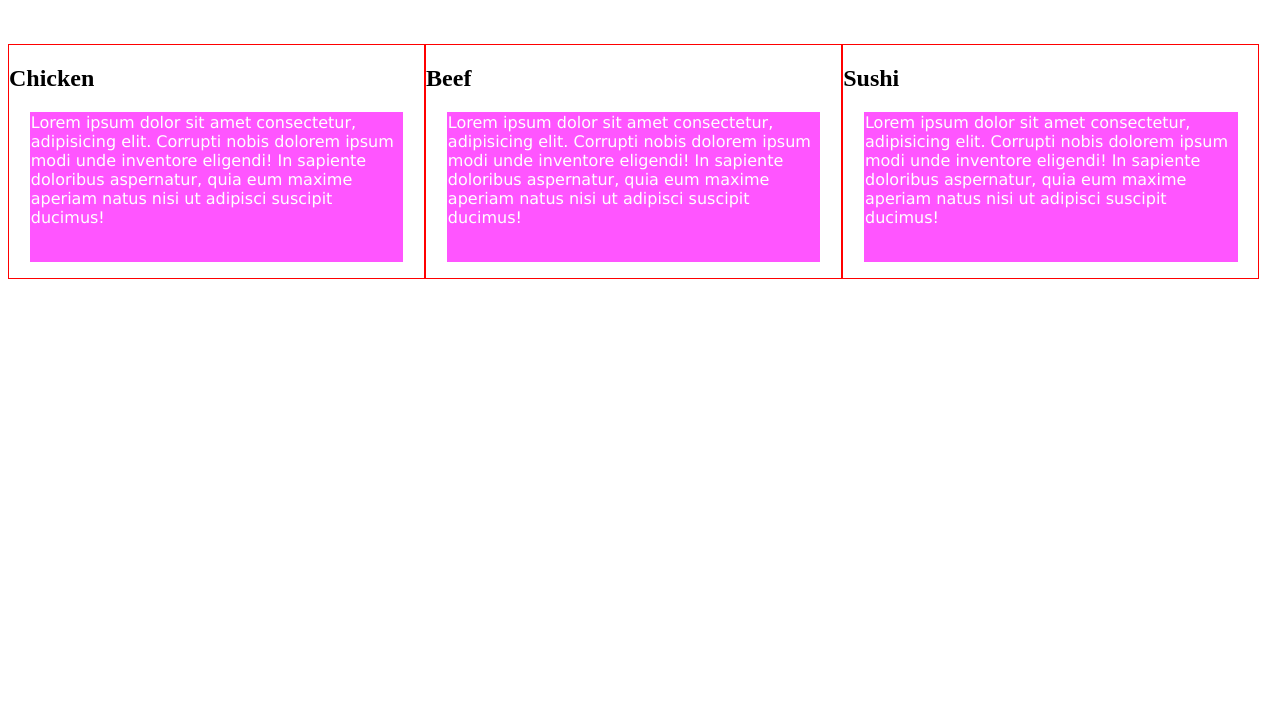
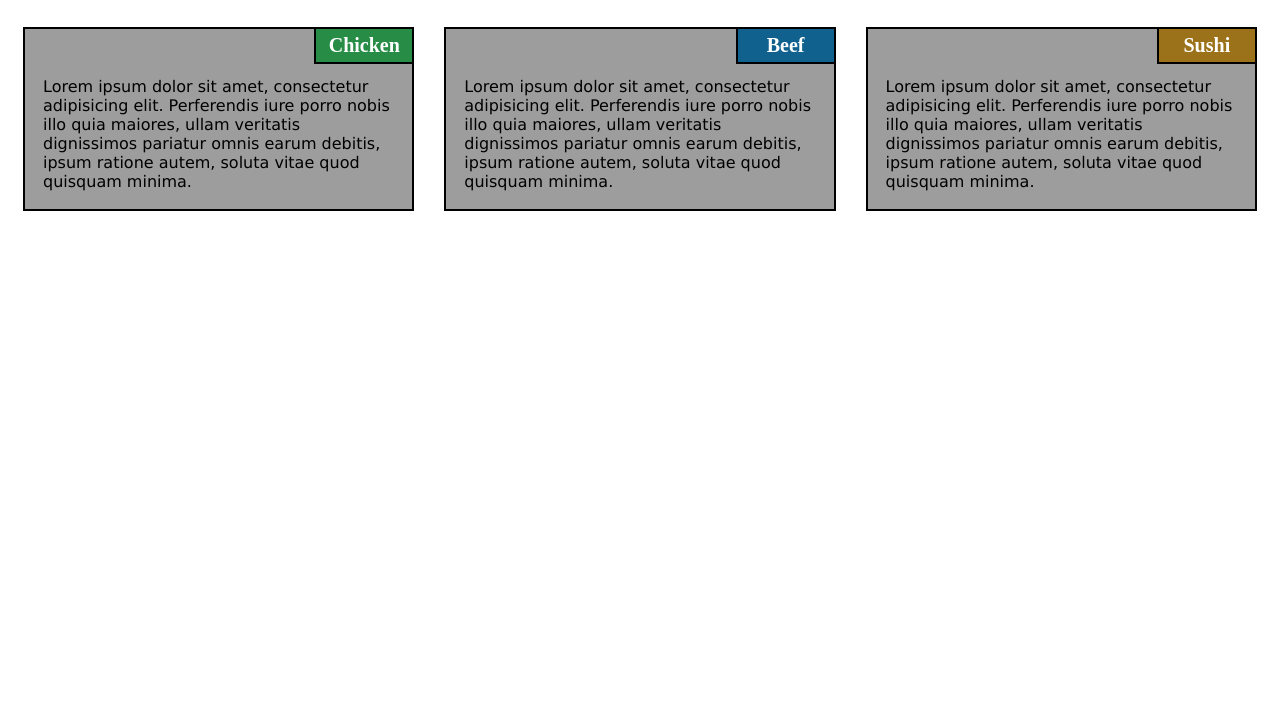
Before and after one commit to abdullahghn/mod2_solution, a plain HTML site: page index.html in a window 1280 px wide. Shown: the part 89-800 px from the top of the page. Drawn offline with Linux system fonts and the light colour scheme.

Commit message:
Working copies of index and style pages

```diff
--- a/css/style.css
+++ b/css/style.css
@@ -1,77 +1,90 @@
-
 /*** Base styles ***/
 * {
     box-sizing: border-box;
 }
 
-h1 {
-    margin-bottom: 15px;
+body {
+    background-color: #fff;;
 }
 
-.container {
-    background-color: aqua;
-    position: relative;
-    top: 60px;
+h1 {
+    text-align: center;
+    font-size: 250%;
+    color: #884488;
 }
 
-p {
-    border: 1px solid #0000;
-    background-color: #ff55ff;
+.section {
+    position: relative;
+    padding: 15px;
     width: 90%;
-    height: 150px;
-    margin-right: auto;
-    margin-left: auto;
-    font-family: 'Lucida Sans', 'Lucida Sans Regular', 'Lucida Grande', 'Lucida Sans Unicode', Geneva, Verdana, sans-serif;
-    color: #fff;
 }
 
-/*** Simple Responsive Framework ***/
 .row {
-    width: 100%;
+    position: relative;
+    background-color: #9d9d9d;
+    border: 2px solid #000;
+    margin-left: auto;
+    margin-right: auto;
+    margin-bottom: auto;
 }
 
-/*** Large devices only ***/
-@media (min-width: 1200px) {
-    .col-lg-1, .col-lg-2, .col-lg-3, .col-lg-4, .col-lg-5, .col-lg-6,
-    .col-lg-7, .col-lg-8, .col-lg-9, .col-lg-10, .col-lg-11, .col-lg-12 {
-        float: left;
-        border: 1px solid red;
+h2 {
+    float: right;
+    width: 100px;
+    padding: 5px;
+    text-align: center;
+    border: 2px solid #000;
+    color: #fff;
+    font-weight: bold;
+    font-size: 20px;
+    margin: -2px;
+}
+.heading1{
+    background-color: #278d46;
 }
 
-    .col-lg-1 {
-        width: 8.33%;
+.heading2{
+    background-color: #11618f;
 }
-    .col-lg-2 {
-        width: 16.66%;
+
+.heading3{
+    background-color: #9b7219;
 }
-    .col-lg-3 {
-        width: 25%;
+
+.content {
+    clear: both;
+    padding: 15px;
+    font-family: 'Lucida Sans', 'Lucida Sans Regular', 'Lucida Grande', 'Lucida Sans Unicode', Geneva, Verdana, sans-serif;
+    color: #000;
+    margin: 3px;
+    min-height: 120px;
 }
+
+/* Desktop view */
+@media (min-width: 992px) {
     .col-lg-4 {
-        width: 33%;
+        float: left;
+        width: 33.33%;
     }
-    .col-lg-5 {
-        width: 41.66%;
 }
-    .col-lg-6 {
+
+/* Tablet view */
+@media (min-width: 768px) and (max-width: 991px) {
+    .col-md-6 {
+        float: left;
         width: 50%;
     }
-    .col-lg-7 {
-        width: 58.33%;
-    }
-    .col-lg-8 {
-        width: 66.66%;
-    }
-    .col-lg-9 {
-        width: 74.99%;
-    }
-    .col-lg-10 {
-        width: 83.33%;
-    }
-    .col-lg-11 {
-        width: 91.66%;
-    }
-    .col-lg-12 {
+
+    .col-md-12 {
+        float: left;
         width: 100%;
     }
 }
+
+/* Mobile view */
+@media (max-width: 767px) {
+    .col-sm-12 {
+        float: left;
+        width: 100%;
+    }
+}
--- a/index.html
+++ b/index.html
@@ -10,33 +10,72 @@
 <body>
     <h1>Our Menu</h1>
 
-    <div class="container">
+    <div class="section col-lg-4 col-md-6 col-sm-12">
         <div class="row">
-            <div class="col-lg-4 col-md-6">
-                <h2>Chicken</h2>
-                <p>Lorem ipsum dolor sit amet consectetur, adipisicing elit.
-                    Corrupti nobis dolorem ipsum modi unde inventore eligendi!
-                    In sapiente doloribus aspernatur, quia eum maxime aperiam
-                    natus nisi ut adipisci suscipit ducimus!
-                </p>
-            </div>
-            <div class="col-lg-4 col-md-6">
-                <h2>Beef</h2>
-                <p>Lorem ipsum dolor sit amet consectetur, adipisicing elit.
-                    Corrupti nobis dolorem ipsum modi unde inventore eligendi!
-                    In sapiente doloribus aspernatur, quia eum maxime aperiam
-                    natus nisi ut adipisci suscipit ducimus!
-                </p>
-            </div>
-            <div class="col-lg-4 col-xs-12">
-                <h2>Sushi</h2>
-                <p>Lorem ipsum dolor sit amet consectetur, adipisicing elit.
-                    Corrupti nobis dolorem ipsum modi unde inventore eligendi!
-                    In sapiente doloribus aspernatur, quia eum maxime aperiam
-                    natus nisi ut adipisci suscipit ducimus!
-                </p>
+            <h2 class="heading1">Chicken</h2>
+            <p class="content">
+                Lorem ipsum dolor sit amet, consectetur adipisicing elit.
+                Perferendis iure porro nobis illo quia maiores, ullam veritatis
+                dignissimos pariatur omnis earum debitis, ipsum ratione autem, soluta vitae quod quisquam minima.
+            </p>
+        </div>
+    </div>
+    <div class="section col-lg-4 col-md-6 col-sm-12">
+        <div class="row">
+            <h2 class="heading2">Beef</h2>
+            <p class="content">
+                Lorem ipsum dolor sit amet, consectetur adipisicing elit.
+                Perferendis iure porro nobis illo quia maiores, ullam veritatis
+                dignissimos pariatur omnis earum debitis, ipsum ratione autem, soluta vitae quod quisquam minima.
+            </p>
+        </div>
+    </div>
+    <div class="section col-lg-4 col-md-12 col-sm-12">
+        <div class="row">
+            <h2 class="heading3">Sushi</h2>
+            <p class="content">
+                Lorem ipsum dolor sit amet, consectetur adipisicing elit.
+                Perferendis iure porro nobis illo quia maiores, ullam veritatis
+                dignissimos pariatur omnis earum debitis, ipsum ratione autem, soluta vitae quod quisquam minima.
+            </p>
+        </div>
+    </div>
+
+    <!--<div class="row">
+        <div class="col-lg-4 col-md-6">
+            <div id="box">
+                <p id="p1">Chicken</p>
+                <div id="content">
+                    Lorem, ipsum dolor sit amet consectetur adipisicing elit.
+                    Corporis impedit fuga, exercitationem, quas tenetur magnam,
+                    modi ullam ad quibusdam quaerat recusandae esse molestias omnis
+                    totam ipsum odit voluptatem quam praesentium.
+                </div>
             </div>
         </div>
-    </div>
+        <div class="col-lg-4 col-md-6">
+            <div id="box">
+                <p id="p2">Beef</p>
+                <div id="content">
+                    Lorem, ipsum dolor sit amet consectetur adipisicing elit.
+                    Corporis impedit fuga, exercitationem, quas tenetur magnam,
+                    modi ullam ad quibusdam quaerat recusandae esse molestias omnis
+                    totam ipsum odit voluptatem quam praesentium.
+                </div>
+            </div>
+        </div>
+        <div class="col-lg-4 col-md-12">
+            <div id="box">
+                <p id="p3">Sushi</p>
+                <div id="content">
+                    Lorem, ipsum dolor sit amet consectetur adipisicing elit.
+                    Corporis impedit fuga, exercitationem, quas tenetur magnam,
+                    modi ullam ad quibusdam quaerat recusandae esse molestias omnis
+                    totam ipsum odit voluptatem quam praesentium.
+                </div>
+            </div>
+        </div>
+    </div> -->
+
 </body>
 </html>
```
Lines whose indentation alone changed are shown as unchanged.
